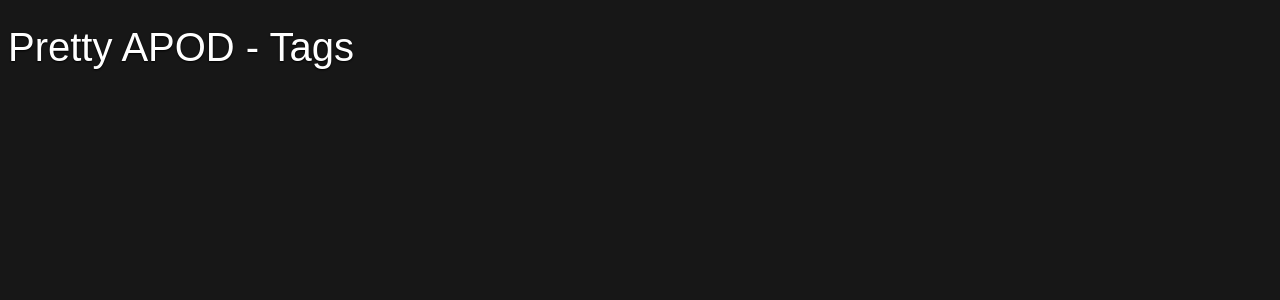
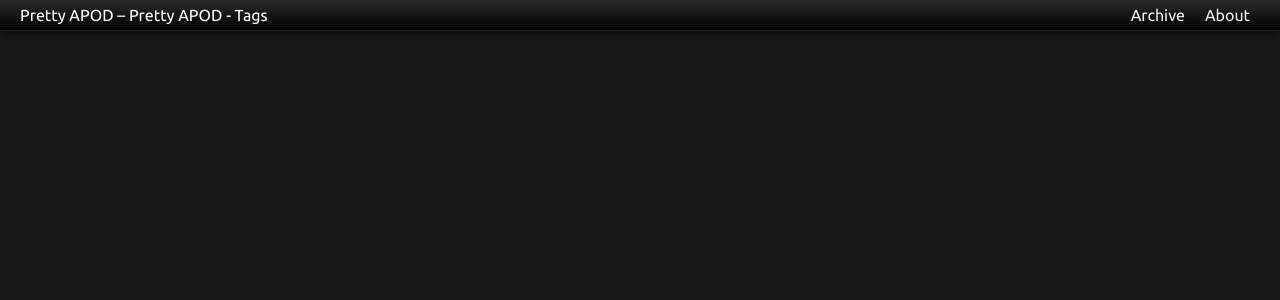
Before and after one commit to doryphores/pretty-apod, a Django app: page /tags/ in a window 1280 px wide. Shown: the top 300 px of the page. Run offline with Django 3.2, Linux system fonts and the light colour scheme; data that the repository does not hold is empty; some libraries are stand-ins or nearby versions.

Commit message:
Added navigation toolbar and info panel

```diff
--- a/public/static/css/style.css
+++ b/public/static/css/style.css
@@ -1,10 +1,11 @@
-/*@import url(http://fonts.googleapis.com/css?family=Ubuntu:400,500,400italic,500italic);*/
+@import url(http://fonts.googleapis.com/css?family=Ubuntu:400,500,400italic,500italic);
 
 body {
-	font-family: sans-serif;
+	font-family: Ubuntu, sans-serif;
 	font-size: 62.5%;
 	background: #171717;
 	color: #ffffff;
+	padding-top: 30px;
 }
 
 /* Links */
@@ -21,13 +22,6 @@ a:active {
 
 
 /* Headings */
-
-h1 {
-	font-size: 4em;
-	line-height: 1;
-	font-weight: normal;
-	text-shadow: 0 1px 2px #000;
-}
 
 h2 {
 	font-size: 2.4em;
@@ -99,9 +93,98 @@ td img {
 
 /* Layout */
 
-.wrapper {
-	position: relative;
+header.toolbar {
+	position: fixed;
+	z-index: 3;
+	top: 0;
+	left: 0;
+	right: 0;
+	height: 30px;
+	border-bottom: 1px solid #222;
+	background: #45484d;
+	background: -moz-linear-gradient(top,  #2b2b2b 0%, #000000 100%);
+	background: -webkit-gradient(linear, left top, left bottom, color-stop(0%,#2b2b2b), color-stop(100%,#000000));
+	background: -webkit-linear-gradient(top,  #2b2b2b 0%,#000000 100%);
+	background: -o-linear-gradient(top,  #2b2b2b 0%,#000000 100%);
+	background: -ms-linear-gradient(top,  #2b2b2b 0%,#000000 100%);
+	background: linear-gradient(top,  #2b2b2b 0%,#000000 100%);
+	filter: progid:DXImageTransform.Microsoft.gradient( startColorstr='#2b2b2b', endColorstr='#000000',GradientType=0 );
+	box-shadow: 0 0 10px #000;
+}
+
+header.toolbar h1 {
+	font-size: 1.6em;
+	line-height: 30px;
+	font-weight: normal;
+	float: left;
+	margin: 0 20px;
+	color: #fff;
+}
+
+header.toolbar nav {
+	float: right;
+	margin: 0 20px;
+}
+
+header.toolbar ul {
+	margin: 0;
+	padding: 0;
+	list-style: none;
+}
+
+header.toolbar li {
+	font-size: 1.6em;
+	line-height: 30px;
+	float: left;
+}
+
+header.toolbar li a {
+	display: block;
+	color: #f0f0f0;
+	padding: 0 10px;
+	-webkit-transition: background 0.4s;
+}
+
+header.toolbar li a:hover,
+header.toolbar li a:focus {
+	color: #fff;
+	background: #000;
+	text-decoration: none;
+}
+
+article.info {
+	position: fixed;
+	bottom: 0;
+	left: 0;
+	right: 0;
+	background: rgba(0,0,0,0.6);
 	z-index: 2;
+	padding: 20px;
+}
+
+article section {
+	float: left;
+	width: 66%;
+}
+
+article footer {
+	float: left;
+	width: 34%;
+}
+
+article h2 {
+	font-size: 1.8em;
+	line-height: 1.222;
+	font-weight: normal;
+	text-shadow: 0 1px 2px #000;
+	margin: 0;
+}
+
+article p {
+	font-size: 1.3em;
+	line-height: 1.692;
+	margin: 0 0 1.692em 0;
+	max-width: 600px;
 }
 
 
--- a/templates/base.html
+++ b/templates/base.html
@@ -6,13 +6,21 @@
 	<link href="{{ STATIC_URL }}/css/style.css" rel="stylesheet" type="text/css">
 </head>
 <body>
-<div class="wrapper">
-	<h1>{% block page_title %}Pretty APOD{% endblock %}</h1>
+	<header role="banner" class="toolbar">
+		<h1>Pretty APOD &ndash; {% block page_title %}{% endblock %}</h1>
+		<nav>
+			<ul>
+				<li><a href="{% url archive %}">Archive</a></li>
+				<li><a href="#">About</a></li>
+				{% block extra_nav %}
+				{% endblock %}
+			</ul>
+		</nav>
+	</header>
 	{% block main %}
 	{% endblock %}
-</div>
-{% block image %}{% endblock %}
-<script src="//ajax.googleapis.com/ajax/libs/jquery/1.6.4/jquery.min.js"></script>
-<script src="{{ STATIC_URL }}/js/scripts.js"></script>
+	{% block image %}{% endblock %}
+	<script src="//ajax.googleapis.com/ajax/libs/jquery/1.6.4/jquery.min.js"></script>
+	<script src="{{ STATIC_URL }}/js/scripts.js"></script>
 </body>
 </html>
```
Also changed, not shown: templates/apod/image.html (+24 -21 lines).
